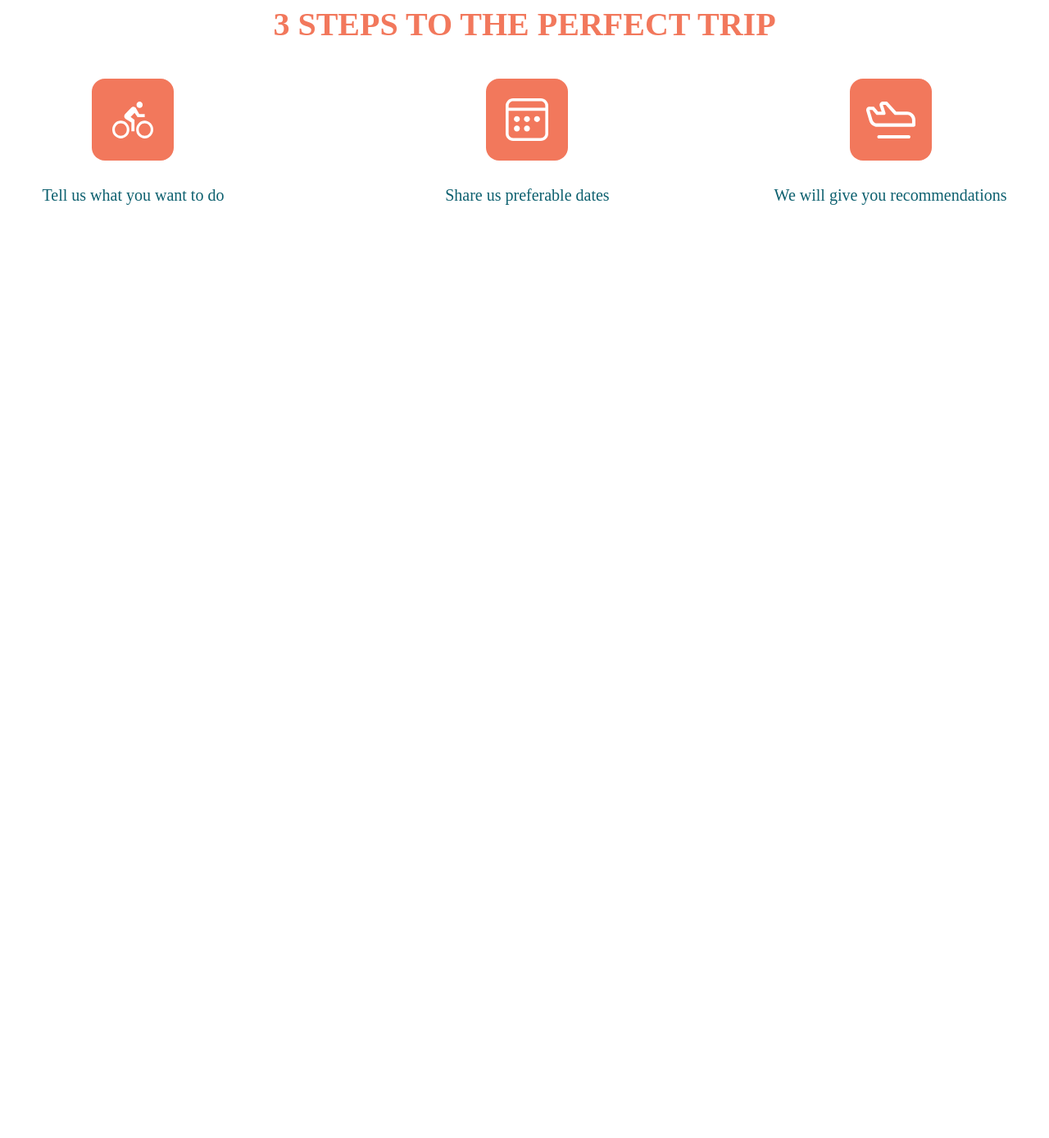
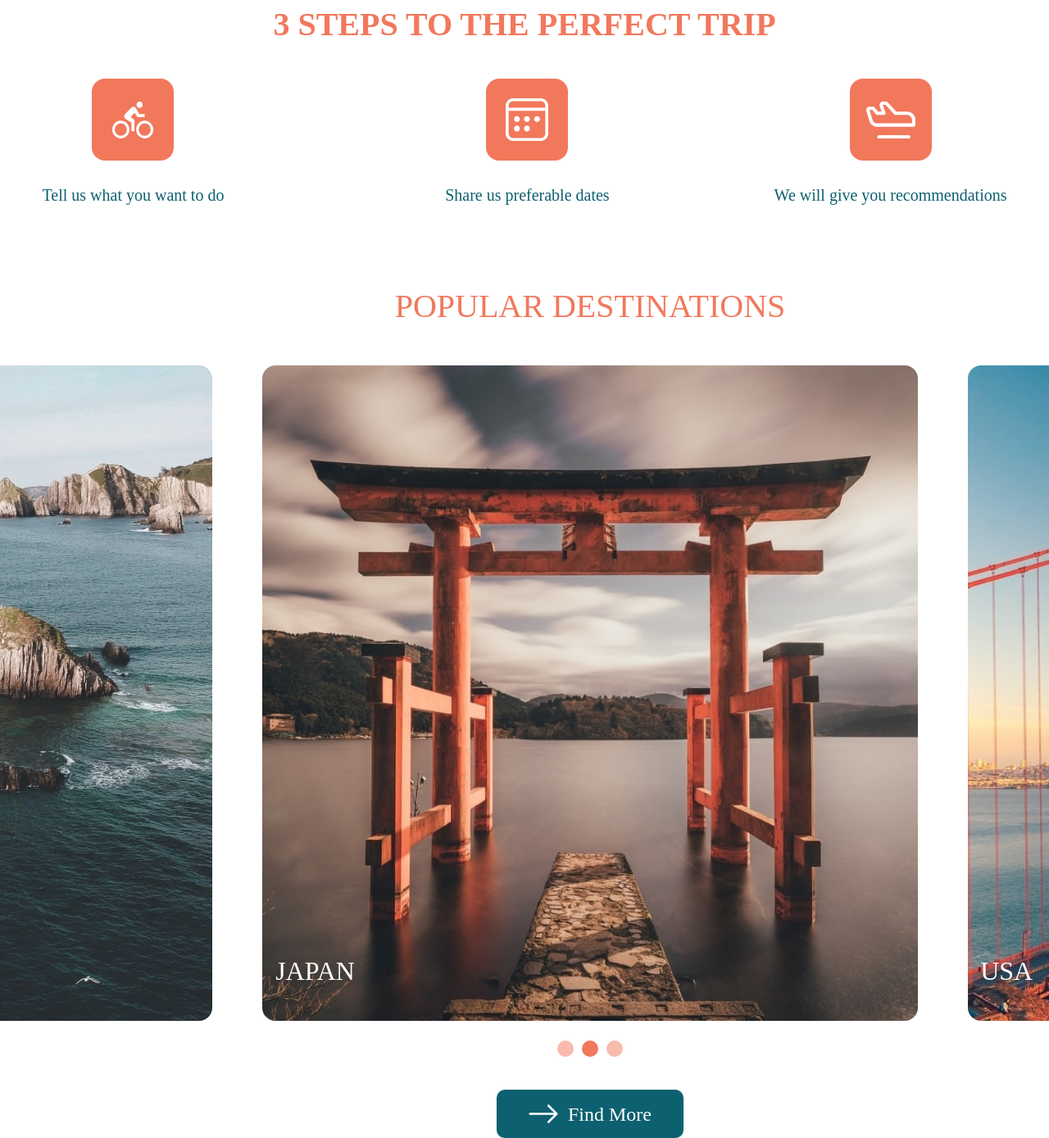
Before and after one commit to SergBily/travel, a website: page travel/index.html in a window 1280 px wide. Shown: the part 842-2231 px from the top of the page at 82% size. Before the commit the page ends 1102 px from the top, so only its background shows below. Drawn offline with Linux system fonts and the light colour scheme; files whose address does not match are found by name.

Commit message:
feat: add section destinations and style it

```diff
--- a/travel/index.html
+++ b/travel/index.html
@@ -105,6 +105,41 @@
         </div>
       </div>
     </section>
+
+    <section class="destinations">
+      <div class="destinations__container">
+        <div class="destinations__title title">POPULAR DESTINATIONS</div>
+        <div class="destinations__country country">
+          <img class="country__img"
+               src="/travel/travel/assets/img/spain-desktop.jpg"
+               width="800"
+               height="800"
+               alt="spain">
+               <span class="country__text country__text-left">SPAIN</span>
+          <img class="country__img"
+               src="/travel/travel/assets/img/japan-desktop.jpg"
+               width="800"
+               height="800"
+               alt="japan">
+               <span class="country__text country__text-centre">JAPAN</span>
+          <img class="country__img"
+               src="/travel/travel/assets/img/usa-desktop.jpg"
+               width="800"
+               height="800"
+               alt="usa">
+               <span class="country__text country__text-right">USA</span>
+        </div>
+        <div class="destinations__scroll scroll">
+          <button class="scroll__btn"></button>
+          <button class="scroll__btn"></button>
+          <button class="scroll__btn"></button>
+        </div>
+        <div class="destinations__btn btn">
+          <img src="/travel/travel/assets/svg/arrow.svg" alt="">
+          Find More
+        </div>
+      </div>
+    </section>
   </main>
 </body>
 </html>
--- a/travel/style.css
+++ b/travel/style.css
@@ -478,3 +478,131 @@
 .frame__2 {
   margin-left: 4.3em;
 }
+
+.destinations {
+  width: 100%;
+  height: 100%;
+  padding-top: 87px;
+}
+
+.destinations__container {
+  width: 1440px;
+  height: 100%;
+  margin: 0 auto;
+  display: -webkit-box;
+  display: -ms-flexbox;
+  display: flex;
+  -webkit-box-orient: vertical;
+  -webkit-box-direction: normal;
+      -ms-flex-direction: column;
+          flex-direction: column;
+  -webkit-box-align: center;
+      -ms-flex-align: center;
+          align-items: center;
+  overflow: hidden;
+}
+
+.destinations__title {
+  padding-bottom: 46px;
+}
+
+.title {
+  cursor: default;
+}
+
+.destinations__country {
+  display: -webkit-box;
+  display: -ms-flexbox;
+  display: flex;
+  gap: 3.8em;
+}
+
+.country {
+  position: relative;
+}
+
+.country__img {
+  max-width: 800px;
+  border-radius: 1rem;
+  -webkit-border-radius: 1rem;
+  -moz-border-radius: 1rem;
+  -ms-border-radius: 1rem;
+  -o-border-radius: 1rem;
+}
+
+.country__text {
+  position: absolute;
+  cursor: default;
+  font-family: "Red-Hat-Text";
+  font-size: 2rem;
+  line-height: 42px;
+  color: #FFFFFF;
+}
+
+.country__text-right {
+  left: 1737px;
+  top: 718px;
+}
+
+.country__text-centre {
+  left: 877px;
+  top: 718px;
+}
+
+.country__text-left {
+  left: 15px;
+  top: 718px;
+}
+
+.destinations__scroll {
+  width: 80px;
+  height: 20px;
+  margin-top: 24px;
+}
+
+.scroll {
+  display: -webkit-box;
+  display: -ms-flexbox;
+  display: flex;
+  -webkit-box-pack: justify;
+      -ms-flex-pack: justify;
+          justify-content: space-between;
+}
+
+.scroll__btn {
+  width: 20px;
+  height: 20px;
+  background-color: rgba(242, 120, 92, 0.5);
+  cursor: pointer;
+  border-radius: 50%;
+  -webkit-border-radius: 50%;
+  -moz-border-radius: 50%;
+  -ms-border-radius: 50%;
+  -o-border-radius: 50%;
+}
+.scroll__btn:nth-child(2) {
+  background-color: #F2785C;
+}
+.scroll__btn:hover {
+  border: 2px solid #F2785C;
+}
+
+.destinations__btn {
+  display: -webkit-box;
+  display: -ms-flexbox;
+  display: flex;
+  -webkit-box-align: center;
+      -ms-flex-align: center;
+          align-items: center;
+  -webkit-box-pack: center;
+      -ms-flex-pack: center;
+          justify-content: center;
+  gap: 12px;
+  margin-top: 40px;
+  width: 228px;
+  height: 59px;
+  font-family: "Red-Hat-Text";
+  font-size: 1.5rem;
+  line-height: 2rem;
+  color: #FFFFFF;
+}
```
